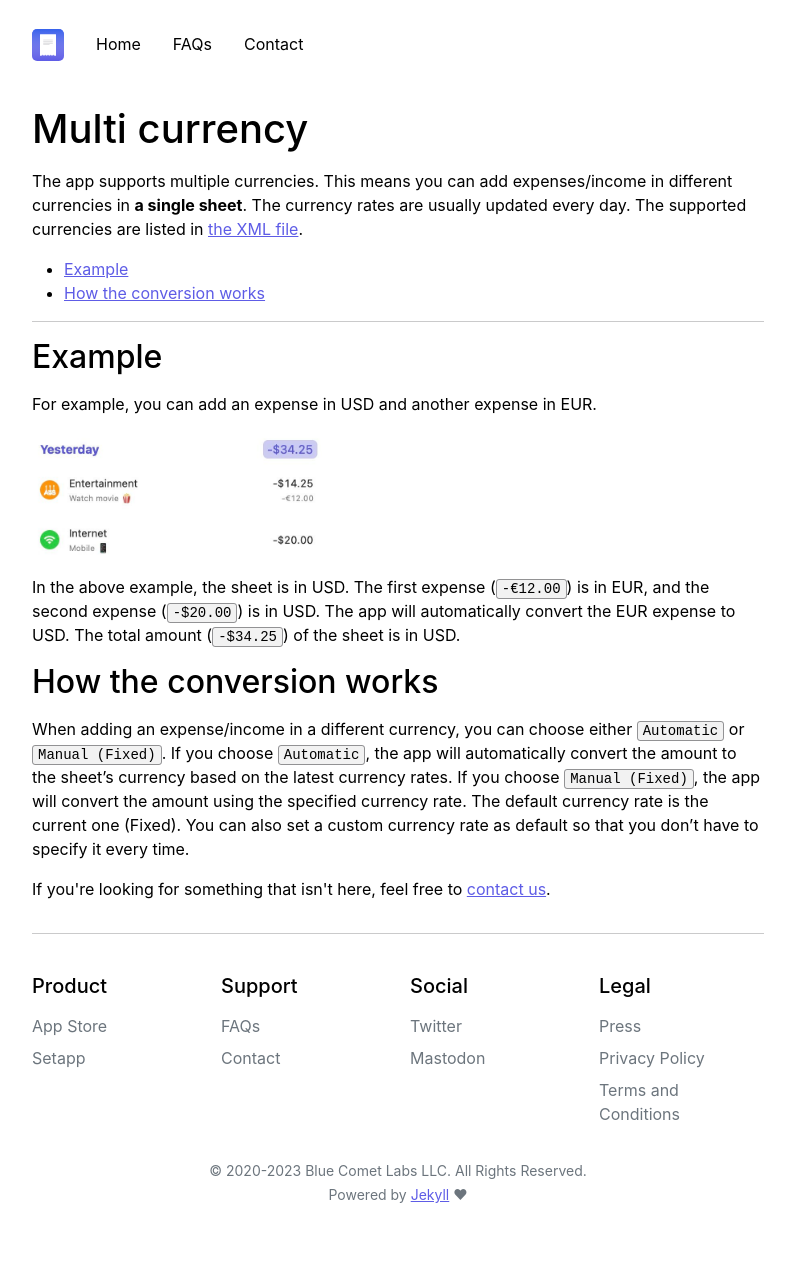
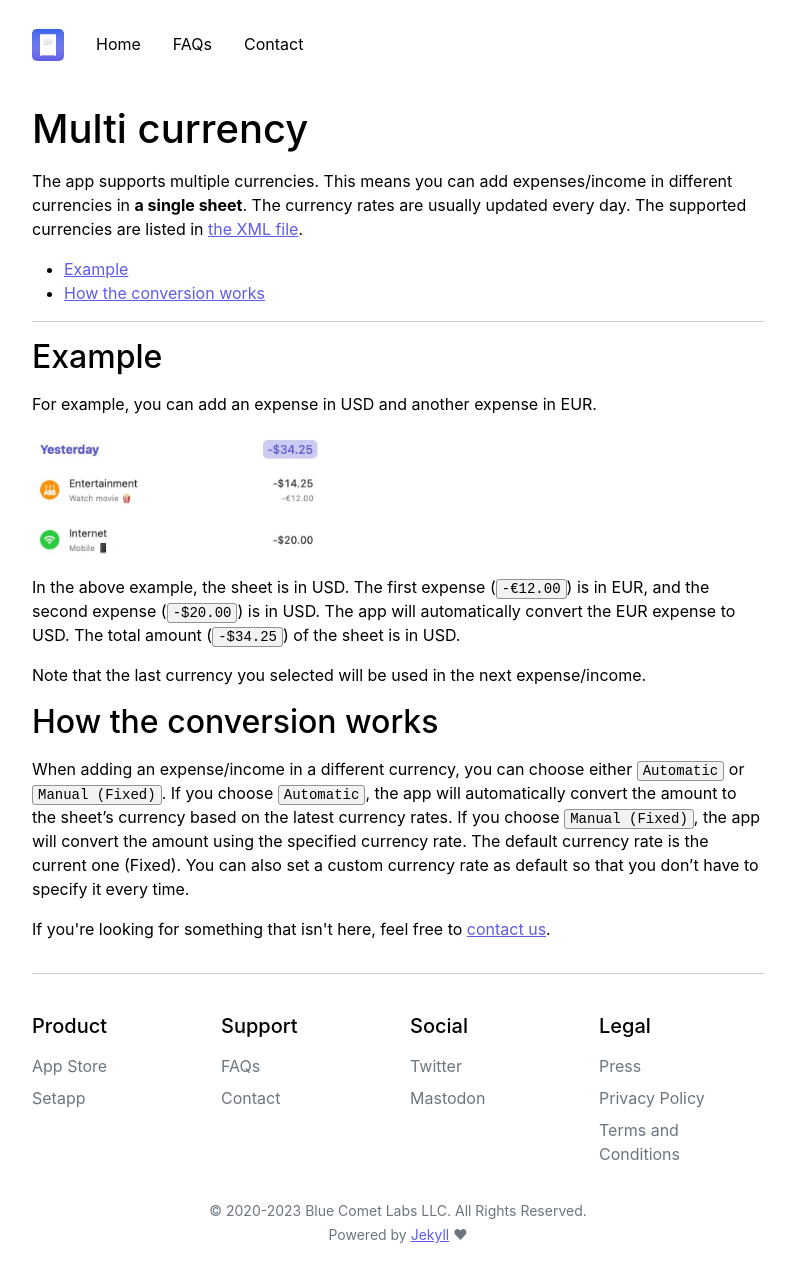
Before and after one commit to bluecometlabs/getexpenses.app, a Jekyll site: the page built from pages/faq/multi-currency.md, in a window 1280 px wide. Shown: the whole page, without its empty margins (242-1037 px from the left). Built offline with Jekyll 4.4.1, drawn with Linux system fonts in a browser that asks for light colours; before the commit the page ends 1222 px from its top, so only the background shows below that.

Commit message:
Update multi currency page again

```diff
--- a/pages/faq/multi-currency.md
+++ b/pages/faq/multi-currency.md
@@ -21,6 +21,8 @@ For example, you can add an expense in USD and another expense in EUR.
 
 In the above example, the sheet is in USD. The first expense (`-€12.00`) is in EUR, and the second expense (`-$20.00`) is in USD. The app will automatically convert the EUR expense to USD. The total amount (`-$34.25`) of the sheet is in USD.
 
+Note that the last currency you selected will be used in the next expense/income.
+
 ## How the conversion works
 
 When adding an expense/income in a different currency, you can choose either `Automatic` or `Manual (Fixed)`. If you choose `Automatic`, the app will automatically convert the amount to the sheet's currency based on the latest currency rates. If you choose `Manual (Fixed)`, the app will convert the amount using the specified currency rate. The default currency rate is the current one (Fixed). You can also set a custom currency rate as default so that you don't have to specify it every time.
```
